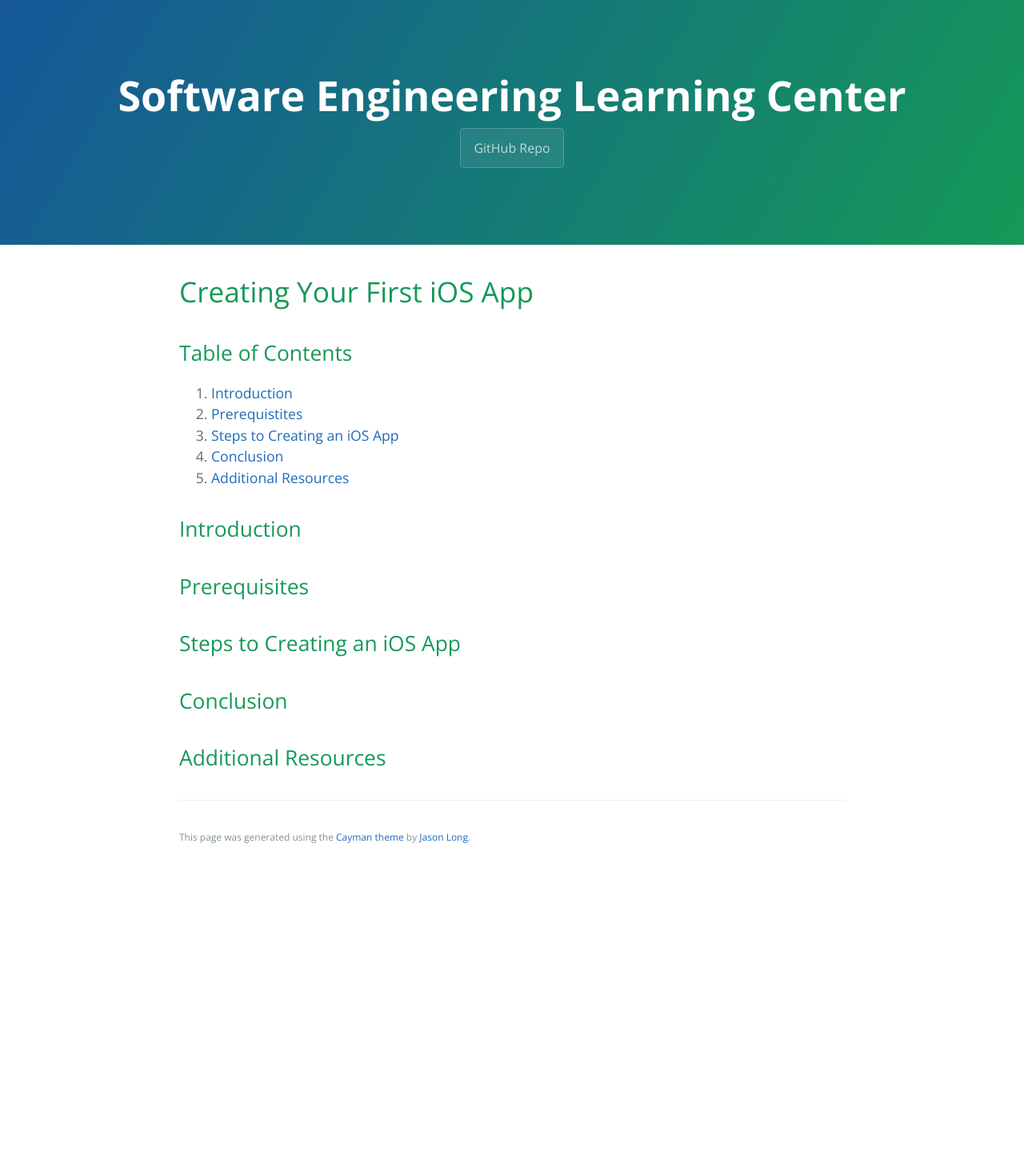
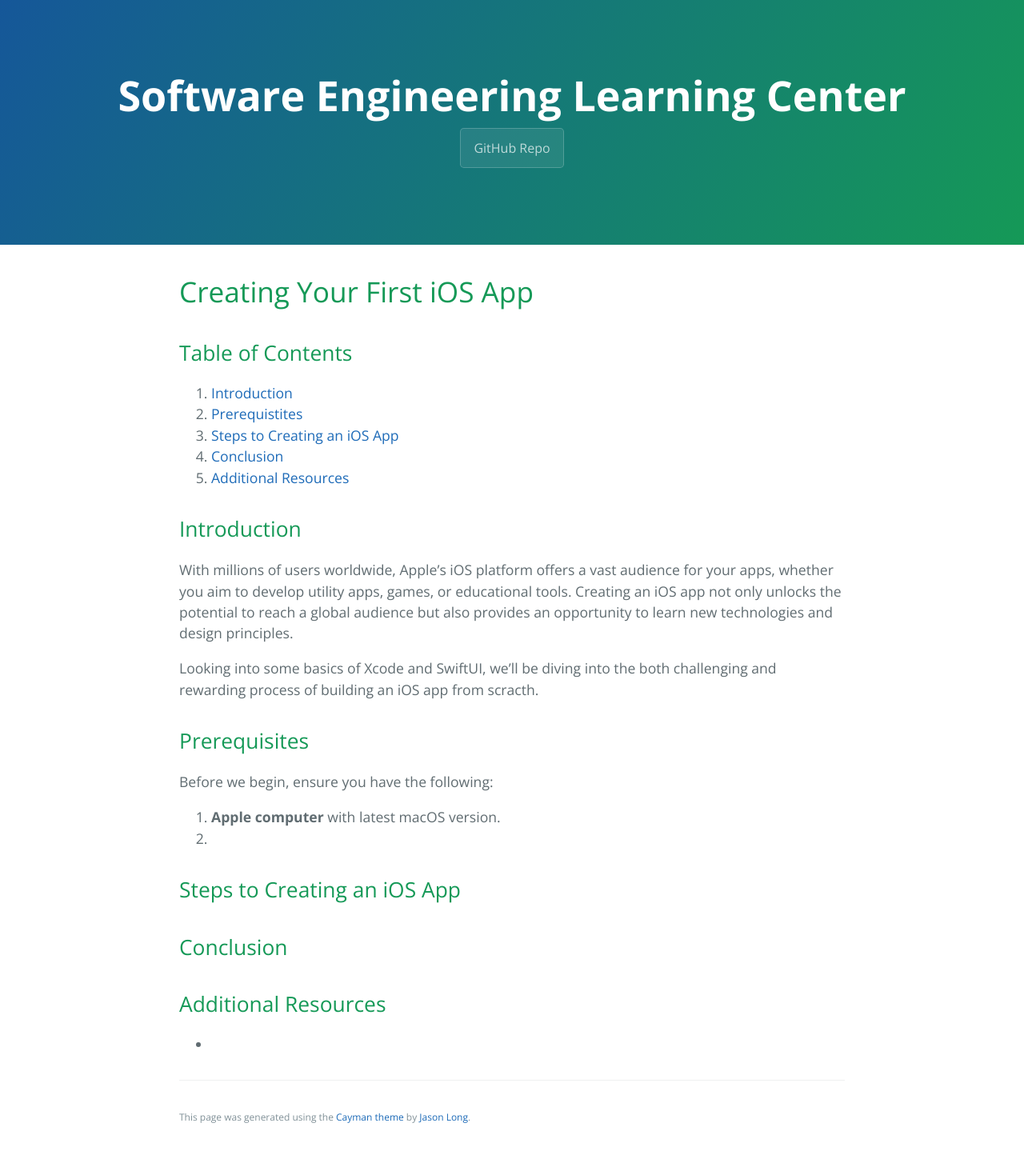
Before and after one commit to learning-software-engineering/learning-software-engineering.github.io, a Jekyll site: the page built from Topics/Tech_Stacks/iOS.md, in a window 1280 px wide. Shown: the whole page at 80% size. Built offline with Jekyll 4.4.1, drawn with Linux system fonts in a browser that asks for light colours; our own code applies the rules of GitHub Pages for plain Markdown files; before the commit the page ends 1089 px from its top, so only the background shows below that.

Commit message:
add intro & prereqs

```diff
--- a/Topics/Tech_Stacks/iOS.md
+++ b/Topics/Tech_Stacks/iOS.md
@@ -9,9 +9,16 @@
 
 ## Introduction
 <!-- intro -->
+With millions of users worldwide, Apple's iOS platform offers a vast audience for your apps, whether you aim to develop utility apps, games, or educational tools. Creating an iOS app not only unlocks the potential to reach a global audience but also provides an opportunity to learn new technologies and design principles.
+
+Looking into some basics of Xcode and SwiftUI, we'll be diving into the both challenging and rewarding process of building an iOS app from scracth.
 
 ## Prerequisites
 <!-- anything the user may need -->
+Before we begin, ensure you have the following:
+
+1. **Apple computer** with latest macOS version.
+2.
 
 ## Steps to Creating an iOS App
 
@@ -20,3 +27,4 @@
 
 ## Additional Resources
 <!-- helpful things for more info? -->
+-
```
